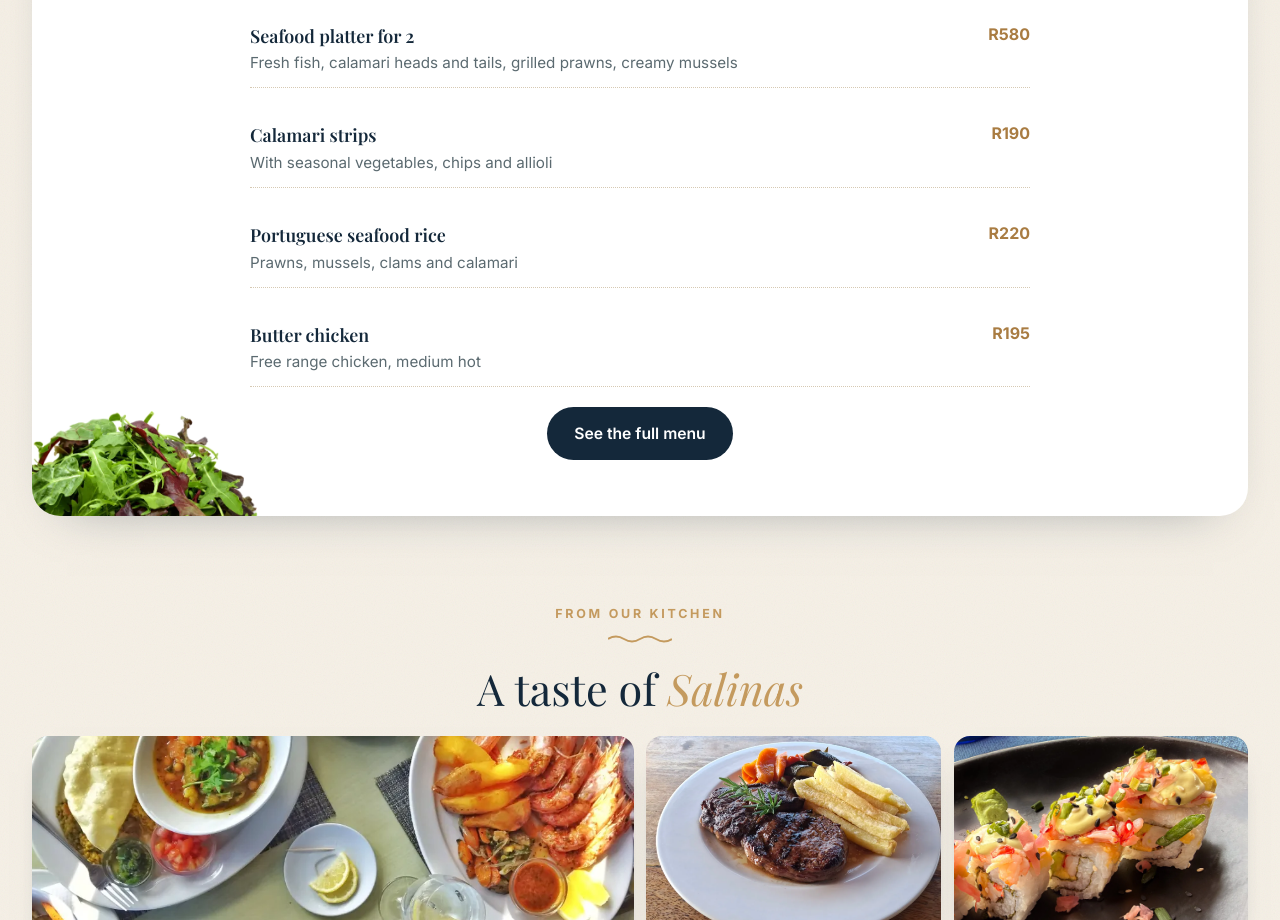
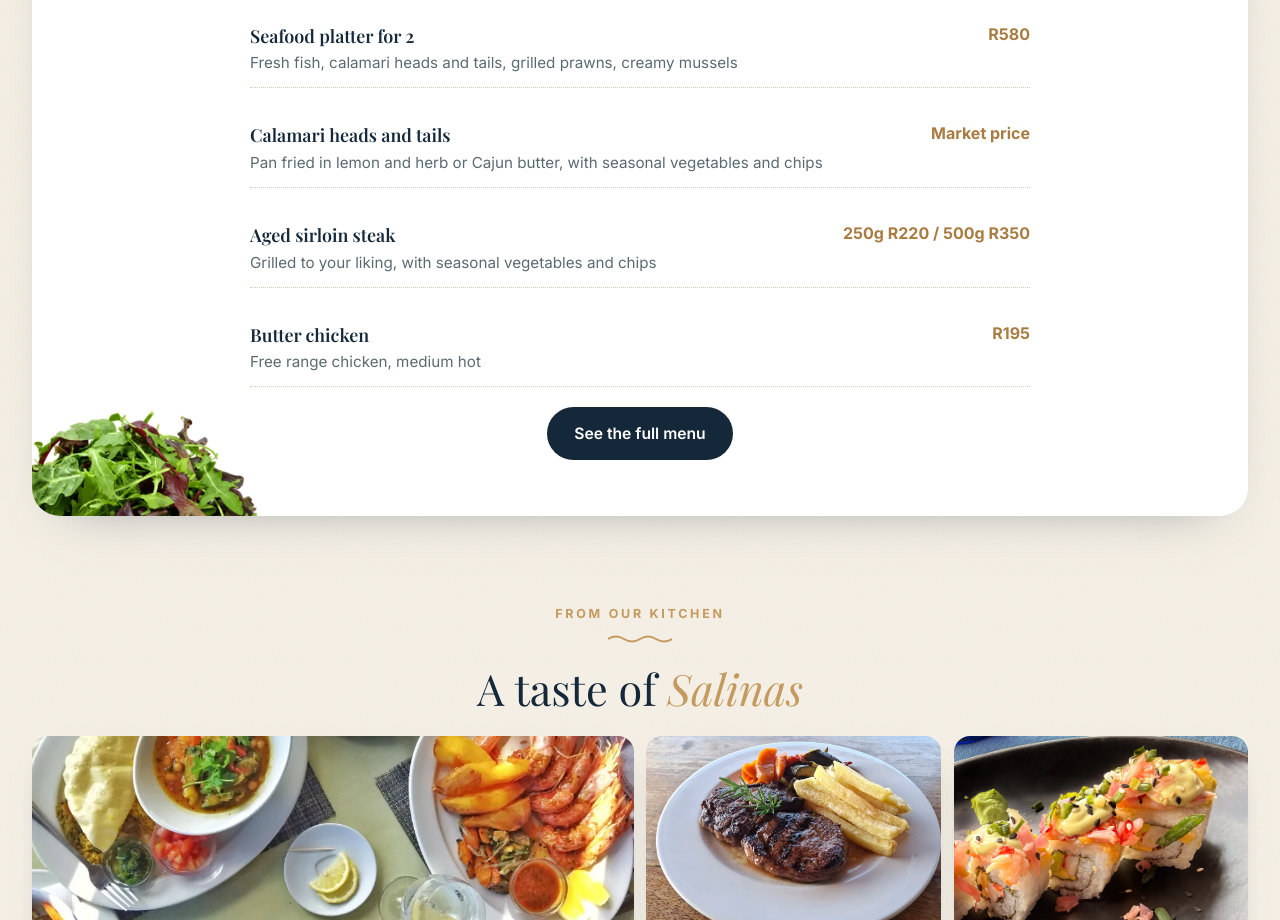
Before and after one commit to adambothacreative-art/salinas-website-preview, a plain HTML site: page index.html in a window 1280 px wide. Shown: the part 2480-3400 px from the top of the page. Drawn offline with Linux system fonts and the light colour scheme; files that its build step writes are made by us from their sources.

Commit message:
Guest favourites: calamari heads and tails, aged sirloin
Co-Authored-By: Claude Opus 5.5 <noreply@anthropic.com>

```diff
--- a/index.html
+++ b/index.html
@@ -475,11 +475,11 @@ h1:where(.wp-block-heading).has-background,h2:where(.wp-block-heading).has-backg
 
 <div class="wp-block-group menu-item is-layout-flex wp-block-group-is-layout-flex">
 
-<p class="menu-item__name wp-block-paragraph"><strong>Calamari strips</strong><br>With seasonal vegetables, chips and allioli</p>
+<p class="menu-item__name wp-block-paragraph"><strong>Calamari heads and tails</strong><br>Pan fried in lemon and herb or Cajun butter, with seasonal vegetables and chips</p>
 
 
 
-<p class="menu-item__price wp-block-paragraph">R190</p>
+<p class="menu-item__price wp-block-paragraph">Market price</p>
 
 </div>
 
@@ -487,11 +487,11 @@ h1:where(.wp-block-heading).has-background,h2:where(.wp-block-heading).has-backg
 
 <div class="wp-block-group menu-item is-layout-flex wp-block-group-is-layout-flex">
 
-<p class="menu-item__name wp-block-paragraph"><strong>Portuguese seafood rice</strong><br>Prawns, mussels, clams and calamari</p>
+<p class="menu-item__name wp-block-paragraph"><strong>Aged sirloin steak</strong><br>Grilled to your liking, with seasonal vegetables and chips</p>
 
 
 
-<p class="menu-item__price wp-block-paragraph">R220</p>
+<p class="menu-item__price wp-block-paragraph">250g R220 / 500g R350</p>
 
 </div>
 
```
